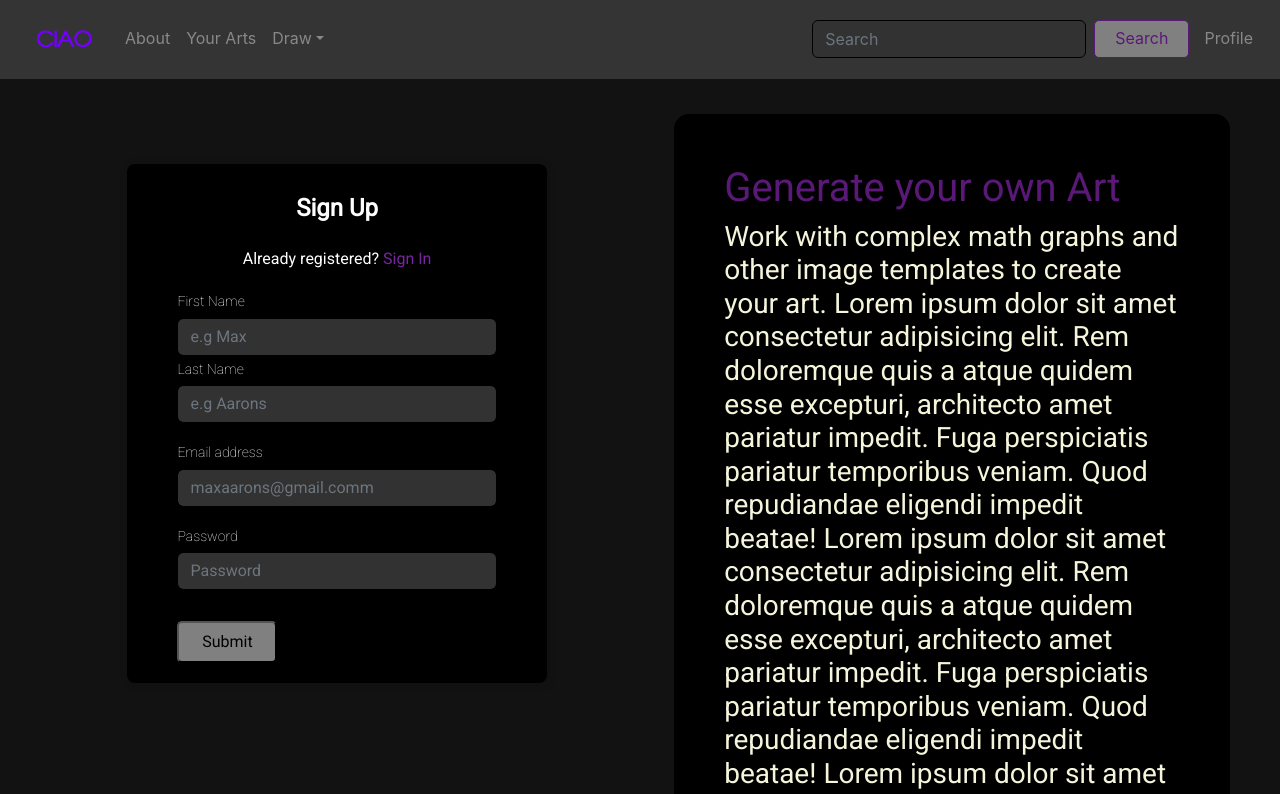
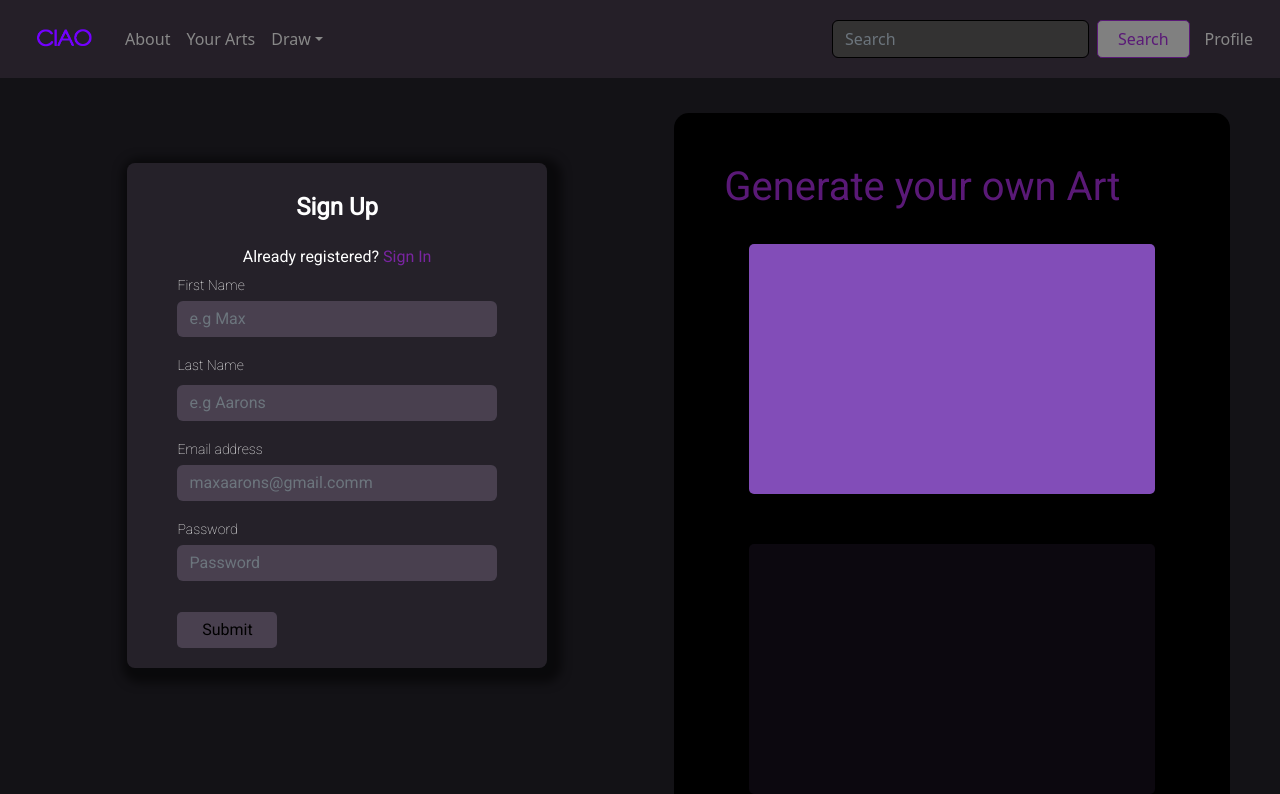
Before and after one commit to suwubham/ciao, a React (Create React App) app: page /signin in a window 1280 px wide. Shown: the top 794 px of the page. Built offline with nearby package versions, Linux system fonts and the light colour scheme.

Commit message:
homepage kawaadi design

```diff
--- a/src/components/Register-Login.js
+++ b/src/components/Register-Login.js
@@ -115,25 +115,13 @@ export default function RegisterLogin() {
           </div>
           <div className="imageArea">
             <h1 className="slogan">Generate your own Art</h1>
-            <h3>
-              Work with complex math graphs and <br />
-              other image templates to create your art. Lorem ipsum dolor sit amet
-              consectetur adipisicing elit. Rem doloremque quis a atque quidem
-              esse excepturi, architecto amet pariatur impedit. Fuga perspiciatis
-              pariatur temporibus veniam. Quod repudiandae eligendi impedit
-              beatae! Lorem ipsum dolor sit amet consectetur adipisicing elit. Rem
-              doloremque quis a atque quidem esse excepturi, architecto amet
-              pariatur impedit. Fuga perspiciatis pariatur temporibus veniam. Quod
-              repudiandae eligendi impedit beatae! Lorem ipsum dolor sit amet
-              consectetur adipisicing elit. Rem doloremque quis a atque quidem
-              esse excepturi, architecto amet pariatur impedit. Fuga perspiciatis
-              pariatur temporibus veniam. Quod repudiandae eligendi impedit
-              beatae! Lorem ipsum dolor sit amet consectetur adipisicing elit. Rem
-              doloremque quis a atque quidem esse excepturi, architecto amet
-              pariatur impedit. Fuga perspiciatis pariatur temporibus veniam. Quod
-              repudiandae eligendi impedit beatae!
-            </h3>
-            <img src={Logo} height={30} width={100} />
+            <div className="infographics">
+              <div className="infogaphics-box-1"></div>
+              <div className="infogaphics-box-2"></div>
+              <div className="infogaphics-box-3"></div>
+              <div className="infogaphics-box-4"></div>
+              <div className="infogaphics-box-5"></div>
+            </div>
           </div>
         </div>
       </>
@@ -153,7 +141,7 @@ export default function RegisterLogin() {
                   Sign In
                 </span>
               </div>
-              <div className="form-group mt-3">
+              <div className="form-group mt-1">
                 <label>First Name</label>
                 <input
                   type="text"
@@ -161,10 +149,12 @@ export default function RegisterLogin() {
                   placeholder="e.g Max"
                   onChange={(e) => setFname(e.target.value)}
                 />
+              </div>
+              <div className="form-group mt-3">
                 <label>Last Name</label>
                 <input
                   type="text"
-                  className="form-control mt-1"
+                  className="form-control mt-2"
                   placeholder="e.g Aarons"
                   onChange={(e) => setLname(e.target.value)}
                 />
@@ -197,28 +187,15 @@ export default function RegisterLogin() {
         </div>
         <div className="imageArea">
           <h1 className="slogan">Generate your own Art</h1>
-          <h3>
-            Work with complex math graphs and <br />
-            other image templates to create your art. Lorem ipsum dolor sit amet
-            consectetur adipisicing elit. Rem doloremque quis a atque quidem esse
-            excepturi, architecto amet pariatur impedit. Fuga perspiciatis
-            pariatur temporibus veniam. Quod repudiandae eligendi impedit beatae!
-            Lorem ipsum dolor sit amet consectetur adipisicing elit. Rem
-            doloremque quis a atque quidem esse excepturi, architecto amet
-            pariatur impedit. Fuga perspiciatis pariatur temporibus veniam. Quod
-            repudiandae eligendi impedit beatae! Lorem ipsum dolor sit amet
-            consectetur adipisicing elit. Rem doloremque quis a atque quidem esse
-            excepturi, architecto amet pariatur impedit. Fuga perspiciatis
-            pariatur temporibus veniam. Quod repudiandae eligendi impedit beatae!
-            Lorem ipsum dolor sit amet consectetur adipisicing elit. Rem
-            doloremque quis a atque quidem esse excepturi, architecto amet
-            pariatur impedit. Fuga perspiciatis pariatur temporibus veniam. Quod
-            repudiandae eligendi impedit beatae!
-          </h3>
-          <img src={Logo} height={30} width={100} />
+          <div className="infographics">
+              <div className="infogaphics-box-1"></div>
+              <div className="infogaphics-box-2"></div>
+              <div className="infogaphics-box-3"></div>
+              <div className="infogaphics-box-4"></div>
+              <div className="infogaphics-box-5"></div>
+            </div>
         </div>
       </div>
-
     </>
   );
 }
--- a/src/styles/HomePage.css
+++ b/src/styles/HomePage.css
@@ -1,108 +1,95 @@
-/* .bg-dark {
-  --bs-bg-opacity: 1;
-  background-color: rgba(var(--bs-dark-rgb), var(--bs-bg-opacity)) !important;
-} */
+@import url("https://fonts.googleapis.com/css2?family=Inter:wght@300;400;500;600;700&display=swap");
 
-*, *::before, *::after {
-  box-sizing: border-box;
+.homepage{
+    font-family: 'Inter', sans-serif;
 }
 
-body {
-  margin: 0;
-  font-family: var(--bs-body-font-family);
-  font-size: var(--bs-body-font-size);
-  font-weight: var(--bs-body-font-weight);
-  line-height: var(--bs-body-line-height);
-  color: var(--bs-body-color);
-  text-align: var(--bs-body-text-align);
-  background-color: var(--bs-body-bg);
-  -webkit-text-size-adjust: 100%;
-  -webkit-tap-highlight-color: rgba(0,0,0,0);
+.top-page {
+    background-color: #4d4ae8;
+    padding: 4.5rem;
+    height: 100%;
+    width: auto;
+    display: flex;
+    justify-content: space-around;
 }
 
-.position-relative{
-    display: flex;
-    flex-wrap: wrap;
-    justify-content: flex-end;
+.main-page-left , .main-page-right{
+    position: relative;
+    padding: 4.5rem;
+    height: 100%;
 }
 
-:root {
-  --ref-gray: #b0bdd3 !important;
-  --ref-gray-100: #f5f6f8 !important;
-  --ref-gray-300: #dee2e6 !important;
-  --ref-gray-600: #4e5d78 !important;
-  --ref-gray-700: #495057 !important;
-  --ref-border-radius: 1rem !important;
-  --ref-input-padding: 0.6rem 1rem !important;
-  --ref-btn-padding: 0.6rem 2rem !important;
-  --ref-btn-border-radius: 2rem !important;
+.shape, .shape2{
+    position: absolute;
+    height: 125px;
+    width: 125px;
+    top: .5rem;
+    left: .5rem;
+    background-color: rgb(27, 24, 24);
+    border-radius: 50%;
 }
 
-:root {
-  --bs-blue: #3763f4;
-  --bs-indigo: #6610f2;
-  --bs-purple: #6f42c1;
-  --bs-pink: #dc3dcb;
-  --bs-red: #dc3545;
-  --bs-orange: #fd7e14;
-  --bs-yellow: #ffc107;
-  --bs-green: #19f5aa;
-  --bs-teal: #06a0b2;
-  --bs-cyan: #06a0b2;
-  --bs-black: #000;
-  --bs-white: #fff;
-  --bs-gray: #4e5d78;
-  --bs-gray-dark: #343a40;
-  --bs-gray-100: #f5f6f8;
-  --bs-gray-200: #e9ecef;
-  --bs-gray-300: #dee2e6;
-  --bs-gray-400: #ced4da;
-  --bs-gray-500: #adb5bd;
-  --bs-gray-600: #4e5d78;
-  --bs-gray-700: #495057;
-  --bs-gray-800: #343a40;
-  --bs-gray-900: #2d2d2d;
-  --bs-primary: #3763f4;
-  --bs-secondary: #dc3dcb;
-  --bs-success: #19f5aa;
-  --bs-info: #06a0b2;
-  --bs-warning: #ffc107;
-  --bs-danger: #dc3545;
-  --bs-light: #f5f6f8;
-  --bs-dark: #27262e;
-  --bs-primary-rgb: 55, 99, 244;
-  --bs-secondary-rgb: 220, 61, 203;
-  --bs-success-rgb: 25, 245, 170;
-  --bs-info-rgb: 6, 160, 178;
-  --bs-warning-rgb: 255, 193, 7;
-  --bs-danger-rgb: 220, 53, 69;
-  --bs-light-rgb: 245, 246, 248;
-  --bs-dark-rgb: 39, 38, 46;
-  --bs-white-rgb: 255, 255, 255;
-  --bs-black-rgb: 0, 0, 0;
-  --bs-body-color-rgb: 255, 255, 255;
-  --bs-body-bg-rgb: 45, 44, 56;
-  --bs-font-sans-serif: "Inter", "Helvetica Neue", Helvetica, Arial, sans-serif;
-  --bs-font-monospace: SFMono-Regular, Menlo, Monaco, Consolas, "Liberation Mono", "Courier New", monospace;
-  --bs-gradient: linear-gradient(180deg, rgba(255, 255, 255, 0.15), rgba(255, 255, 255, 0));
-  --bs-body-font-family: var(--bs-font-sans-serif);
-  --bs-body-font-size: 1rem;
-  --bs-body-font-weight: 400;
-  --bs-body-line-height: 1.6;
-  --bs-body-color: #fff;
-  --bs-body-bg: #2d2c38;
-  --bs-border-width: 1px;
-  --bs-border-style: solid;
-  --bs-border-color: #dee2e6;
-  --bs-border-color-translucent: rgba(0, 0, 0, 0.175);
-  --bs-border-radius: 1rem;
-  --bs-border-radius-sm: 1rem;
-  --bs-border-radius-lg: 1rem;
-  --bs-border-radius-xl: 1rem;
-  --bs-border-radius-2xl: 2rem;
-  --bs-border-radius-pill: 50rem;
-  --bs-link-color: #3763f4;
-  --bs-link-hover-color: #2c4fc3;
-  --bs-code-color: #dc3dcb;
-  --bs-highlight-bg: #fff3cd;
+.divi {
+    width: 400px;
+    height: auto;
+    padding: 2rem;
+    border-radius: 1rem;
+    background: rgba(38, 31, 47, 0.5);
+    --webkit-backdrop-filter: blur(10px);
+    backdrop-filter: blur(10px);
+    box-shadow: 5px 5px 5px 5px rgba(0, 0, 0, 0.5);
 }
+
+.divi-title {
+    margin-top: 0;
+    margin-bottom: .5rem;
+    font-size: 1.2rem;
+    color: black;
+}
+
+p, a {
+    font-size: 1rem;
+}
+
+a {
+    color: #4d4ae8;
+    text-decoration: none;
+}
+
+.bottom-page{
+    background-color: blueviolet;
+    padding-top:25px;
+}
+
+.quote{
+    text-align: center;
+}
+
+.services{
+    display:grid;
+    row-gap: 15px;
+    grid-template-columns: 500px 500px;
+    column-gap: 15px;
+    align-items: center;
+    justify-content: center;
+}
+
+.service1{
+    position: relative;
+    background-color: rgb(49, 47, 47);
+    opacity: 0.5;
+    height:250px;
+    margin: 15px;
+    padding:15px;
+    border-radius: 15px;
+    color:black;
+}
+
+.text{
+    position: absolute ;
+    bottom: 25px;
+    right:25px;
+    background-color: black;
+    padding:5px 25px;
+    border-radius: 5px;
+}
--- a/src/styles/Navbar.css
+++ b/src/styles/Navbar.css
@@ -1,10 +1,12 @@
 .navbar-custom {
-  background-color: rgb(53, 52, 52);
+  /* background-color: rgb(53, 52, 52); */
+  background-color: rgb(37, 31, 40);
   color: rgb(136, 136, 136);
 }
 
 .navbar-custom:hover {
-  background-color: rgb(53, 52, 52);
+  /* background-color: rgb(53, 52, 52); */
+  background-color: rgb(37, 31, 40);
   cursor: pointer;
 }
 
--- a/src/styles/Register-Login.css
+++ b/src/styles/Register-Login.css
@@ -3,7 +3,10 @@
   padding-top: 35px;
   justify-content: space-evenly;
   font-family: 'Roboto', sans-serif;
-  background-color: #121212;
+  /* background-color: #121212; */
+  background-color: rgb(19, 18, 22);
+  overflow: hidden;
+
 }
 
 .Register-form-container {
@@ -20,7 +23,8 @@
   padding-top: 30px;
   padding-bottom: 20px;
   border-radius: 8px;
-  background-color: black;
+  background-color: rgba(81, 71, 86, 0.3);
+  box-shadow: 5px 5px 10px 10px rgba(0, 0, 0, 0.5);
   /*white*/
   color: white;
   position: fixed;
@@ -33,6 +37,7 @@
   color: beige;
   border-radius: 15px;
   margin-right: 50px;
+  position: relative;
 }
 
 .Register-form-content {
@@ -56,17 +61,19 @@ label {
   font-weight: lighter;
 }
 
-/*
+  input[type=text],
   input[type=password],
   input[type=email] {
-    background-color: rgb(51, 50, 50);
-    border: 1px solid black;
-  } */
+    /* background-color: rgb(51, 50, 50); */
+    background-color: rgba(157, 137, 169,0.3);
+    border: 1px rgba(157, 137, 169,0.3);
+  }
 
+  input[type=text]:focus,
 input[type=password]:focus,
 input[type=email]:focus {
-  background-color: rgb(86, 85, 85);
-  border: 1px solid black;
+  /* background-color: rgb(86, 85, 85); */
+  background-color: rgba(157, 137, 169,0.3);
 }
 
 .link-pwem {
@@ -93,12 +100,12 @@ input[type=email]:focus {
   margin-top: 15px;
   width: 100px;
   padding: 6px;
-  background-color: rgb(128, 128, 128);
+  background-color:  rgba(157, 137, 169,0.3);
+  border: 1px rgba(157, 137, 169,0.3);
 }
 
 .submit-btn:hover {
-  background-color: rgb(155, 153, 153);
-
+  background-color: rgba(157, 137, 169,0.5);
 }
 
 .form-control {
@@ -116,6 +123,64 @@ input[type=email]:focus {
   color: rgb(90, 25, 119);
 }
 
+.infographics{
+  position: relative;
+  display:flex;
+  flex-wrap: wrap;
+  flex-direction: column;
+  justify-content: center;
+  padding:25px;
+}
+
+.infogaphics-box-1{
+  height:250px;
+  border-radius: 5px;
+  background-color: rgb(130, 77, 184);
+  text-align: center;
+}
+
+.infogaphics-box-1:hover{
+  transform: rotate(50deg);
+}
+
+.infogaphics-box-2{
+  position: relative;
+  margin-top:50px;
+  height:250px;
+  width: auto;
+  border-radius: 5px;
+  background-color: rgb(12, 8, 15);
+  text-align: center;
+}
+
+.infogaphics-box-3{
+  position: relative;
+  background-color: rgb(128, 28, 228);
+  height:250px;
+  width: auto;
+  border-radius: 5px;
+  margin-top: 50px;
+
+}
+
+.infogaphics-box-4{
+  position: relative;
+  background-color: rgb(26, 6, 46);
+  height:250px;
+  width: auto;
+  margin-top: 50px;
+  border-radius: 5px;
+}
+
+.infogaphics-box-5{
+  position: relative;
+  background-color: rgb(193, 176, 210);
+  height:250px;
+  width: auto;
+  border-radius: 5px;
+  margin-top: 50px;
+}
+
 @media (max-width: 991.5px) {
   .Register-form-container {
     width: 60%;
@@ -130,4 +195,8 @@ input[type=email]:focus {
   .imageArea {
     width:40%;
   }
+  .infographics{
+    padding: 0px;
+  }
+
 }
```
Also changed, not shown: src/components/Homepage.js (+39 -18 lines).
